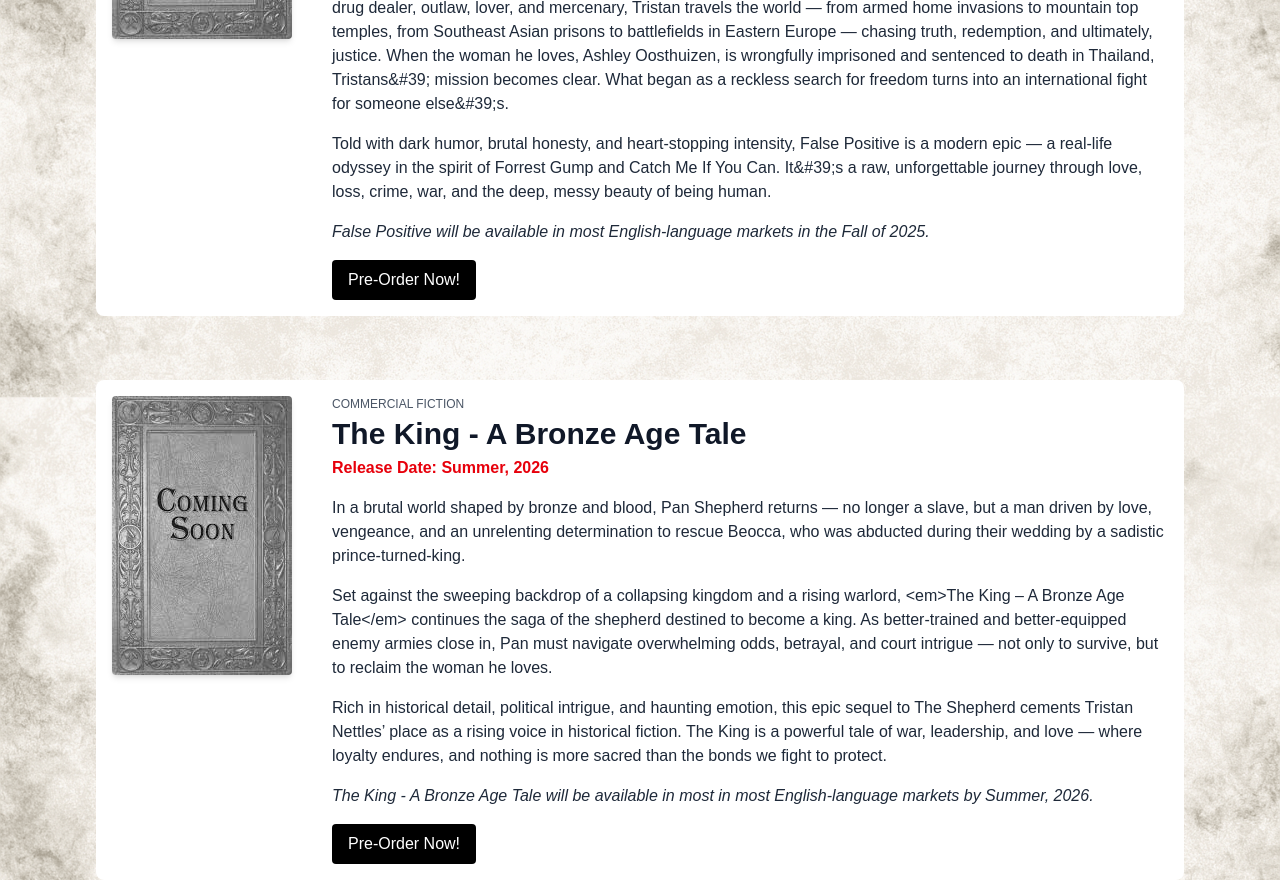
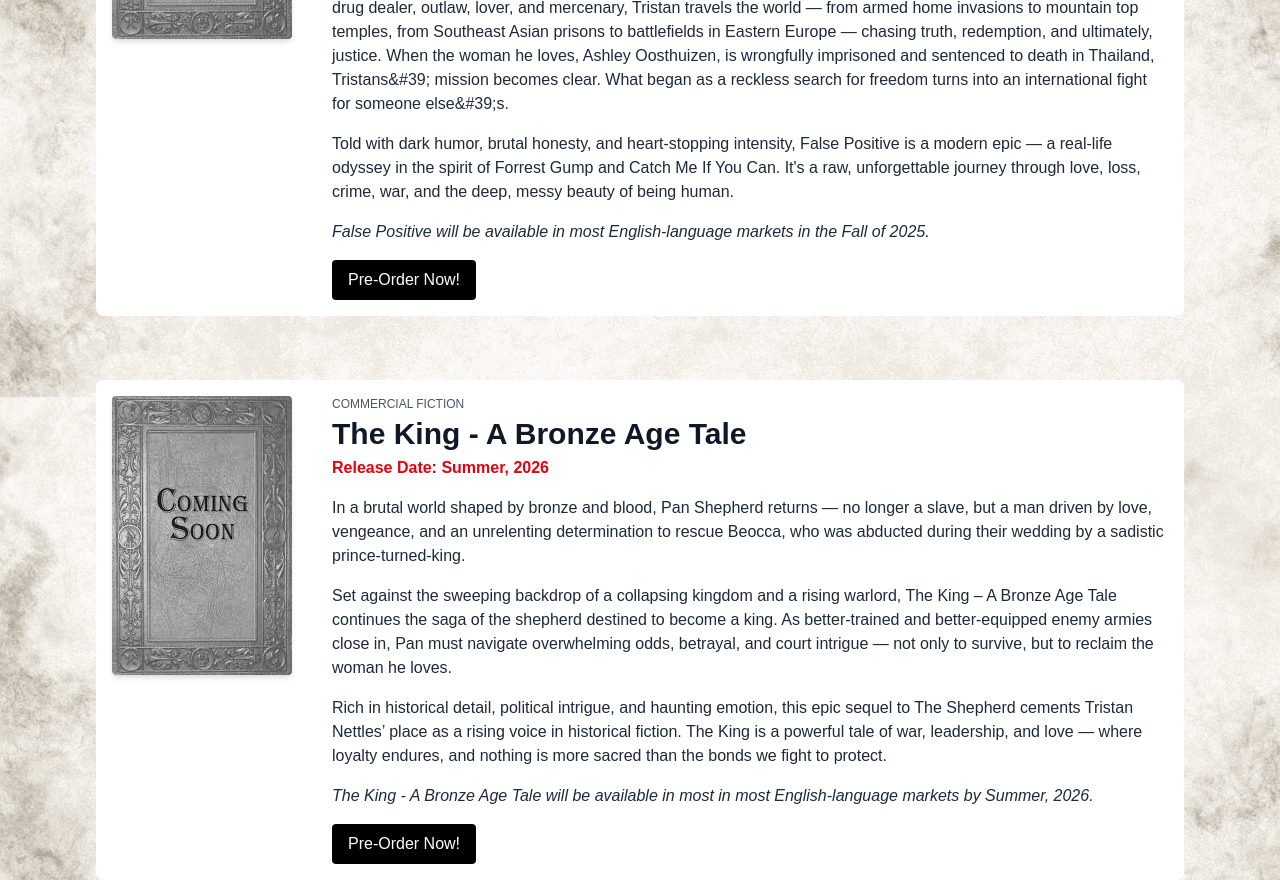
Before and after one commit to BodiAugustus/AuthorSite, a Next.js app: page /UpcomingWorks in a window 1280 px wide. Shown: the part 560-1440 px from the top of the page. Built offline with nearby package versions, Linux system fonts and the light colour scheme.

Commit message:
update news

```diff
--- a/app/UpcomingWorks/page.js
+++ b/app/UpcomingWorks/page.js
@@ -7,11 +7,11 @@ const upcomingWorks = [
     title: "False Positive",
     releaseDate: "Fall, 2025",
     description1:
-      "From a troubled childhood in the American South to the battle-scarred fields of Ukraine, Tristan Seth Nettles has lived a life that almost defies belief. Born between wealth and poverty, armed with stubborn determination and a restless spirit, Tristan navigates a world that seems determined to break him to it&#39;s mold — and somehow survives, grows stronger, and fights back.",
+      "From a troubled childhood in the American South to the battle-scarred fields of Ukraine, Tristan Seth Nettles has lived a life that almost defies belief. Born between wealth and poverty, armed with stubborn determination and a restless spirit, Tristan navigates a world that seems determined to break him to it's mold — and somehow survives, grows stronger, and fights back.",
     description2:
       "False Positive is the true story of a man who outruns his past but never forgets it. As a student, soldier, international drug dealer, outlaw, lover, and mercenary, Tristan travels the world — from armed home invasions to mountain top temples, from Southeast Asian prisons to battlefields in Eastern Europe — chasing truth, redemption, and ultimately, justice. When the woman he loves, Ashley Oosthuizen, is wrongfully imprisoned and sentenced to death in Thailand, Tristans&#39; mission becomes clear. What began as a reckless search for freedom turns into an international fight for someone else&#39;s. ",
     description3:
-      "Told with dark humor, brutal honesty, and heart-stopping intensity, False Positive is a modern epic — a real-life odyssey in the spirit of Forrest Gump and Catch Me If You Can. It&#39;s a raw, unforgettable journey through love, loss, crime, war, and the deep, messy beauty of being human.",
+      "Told with dark humor, brutal honesty, and heart-stopping intensity, False Positive is a modern epic — a real-life odyssey in the spirit of Forrest Gump and Catch Me If You Can. It's a raw, unforgettable journey through love, loss, crime, war, and the deep, messy beauty of being human.",
     available:
       "False Positive will be available in most English-language markets in the Fall of 2025.",
     image: "/comingSoon.jpeg",
@@ -23,7 +23,7 @@ const upcomingWorks = [
     description1:
       "In a brutal world shaped by bronze and blood, Pan Shepherd returns — no longer a slave, but a man driven by love, vengeance, and an unrelenting determination to rescue Beocca, who was abducted during their wedding by a sadistic prince-turned-king.",
     description2:
-      "Set against the sweeping backdrop of a collapsing kingdom and a rising warlord, <em>The King – A Bronze Age Tale</em> continues the saga of the shepherd destined to become a king. As better-trained and better-equipped enemy armies close in, Pan must navigate overwhelming odds, betrayal, and court intrigue — not only to survive, but to reclaim the woman he loves.",
+      "Set against the sweeping backdrop of a collapsing kingdom and a rising warlord, The King – A Bronze Age Tale continues the saga of the shepherd destined to become a king. As better-trained and better-equipped enemy armies close in, Pan must navigate overwhelming odds, betrayal, and court intrigue — not only to survive, but to reclaim the woman he loves.",
     description3:
       " Rich in historical detail, political intrigue, and haunting emotion, this epic sequel to The Shepherd cements Tristan Nettles’ place as a rising voice in historical fiction. The King is a powerful tale of war, leadership, and love — where loyalty endures, and nothing is more sacred than the bonds we fight to protect.",
     available:
```
